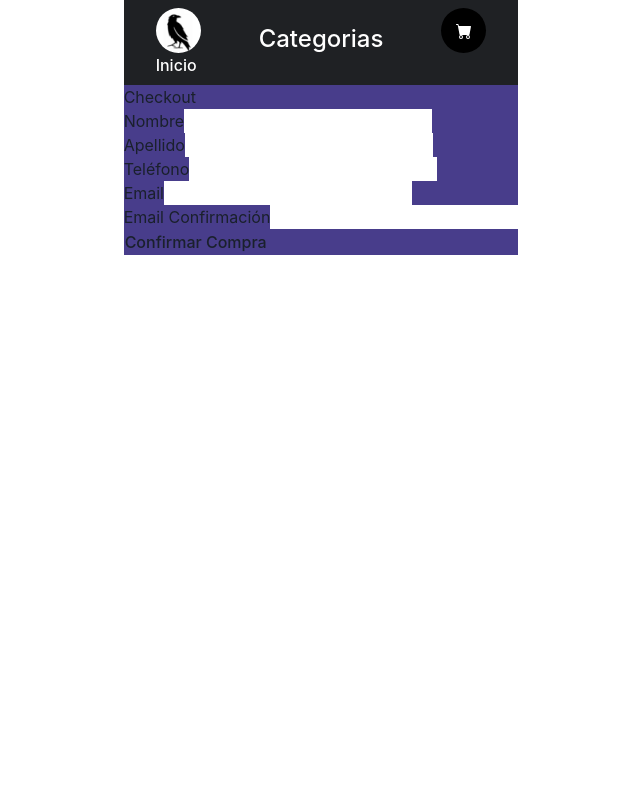
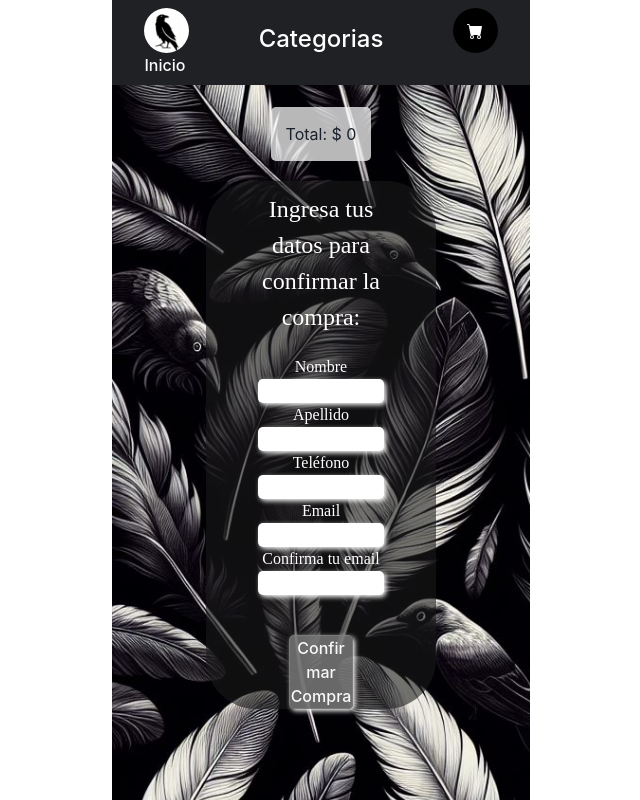
Before and after one commit to SantiagoMarquinez/React, a React (Vite) app: page /checkout in a window 1280 px wide. Shown: the top 800 px of the page, without its empty margins (319-959 px from the left). Built offline with nearby package versions, Linux system fonts and the light colour scheme.

Commit message:
modifique la estetica del carrito, de los items del carrito y del formulario de chekout. agregue sweetalerts para errores en el formulario y para el id de compra

```diff
--- a/src/App.jsx
+++ b/src/App.jsx
@@ -10,7 +10,7 @@ import {CartProvider } from './context/CartContext';
 const App = () => {
   const [carrito, setCarrito] = useState([]);
   return (
-    <div>
+    <div className='principal'>
       <CartProvider>
         <BrowserRouter>
           <NavBar />
--- a/src/components/Cart.jsx
+++ b/src/components/Cart.jsx
@@ -4,32 +4,42 @@ import { Link } from "react-router-dom";
 import CartItem from "../components/CartItem";
 
 const Cart = () => {
-    const {carrito, vaciarCarrito, total, cantidadTotal} = useContext (CartContext);
+    const { carrito, vaciarCarrito, total, cantidadTotal } =
+        useContext(CartContext);
 
     if (cantidadTotal === 0) {
         return (
             <>
                 <div className="carrito">
                     <h2 className="productoCarrito">No hay productos en el carrito.</h2>
-                    <Link to="/" className="productoCarrito"> Ver produtos </Link>
+                    <Link to="/" className="productoCarrito">
+                        {" "}
+                        Ver produtos{" "}
+                    </Link>
                 </div>
             </>
-        )
+        );
     }
 
     return (
-        <div className="carrito">
-            <div className="productoCarrito">
-                {
-                    carrito.map(prod => <CartItem key={prod.producto.id} {...prod} />)
-                }
+        <>
+            <div className="carrito">
+                {carrito.map((prod) => (
+                    <div key={prod.producto.id} className="productoCarrito">
+                        <CartItem {...prod} />
+                    </div>
+                ))}
+            </div>
+            <div className="resumenCarrito">
                 <h3>Total: ${total} </h3>
                 <h3>Cantidad Total: {cantidadTotal} </h3>
-                <button onClick={() => vaciarCarrito()}> Vaciar carrito </button>
-                <Link to="/checkout">Finalizar compra</Link>
+                <div className="contenedorBotonesCarrito">
+                    <button className="botonCarrito" onClick={() => vaciarCarrito()}> Vaciar carrito </button>
+                    <Link to="/checkout" className="botonCarrito">Finalizar compra</Link>
+                </div>
             </div>
-        </div>
-        )
-}
+        </>
+    );
+};
 
-export default Cart
+export default Cart;
--- a/src/components/CartItem.jsx
+++ b/src/components/CartItem.jsx
@@ -9,7 +9,7 @@ const CartItem = ({producto, cantidad}) => {
             <h3>{producto.nombre}</h3>
             <p>Cantidad: {cantidad}</p>
             <p>Precio: {producto.precio}</p>
-            <button onClick={() => eliminarProducto(producto.id)}> Eliminar </button>
+            <button className="botonCarrito" onClick={() => eliminarProducto(producto.id)}> Eliminar </button>
             <hr />
         </div>
     )
--- a/src/components/checkOut/checkOut.jsx
+++ b/src/components/checkOut/checkOut.jsx
@@ -2,8 +2,19 @@ import { useState, useEffect, useContext } from "react";
 import { CartContext } from "../../context/CartContext";
 import { db } from "../../firebase/config";
 import { collection, addDoc, updateDoc, doc, getDoc, query, where, getDocs } from "firebase/firestore";
+import Swal from "sweetalert2";
 
 const Checkout = () => {
+    function showSwal(ordenId) {
+        Swal.fire({
+            position: "top-end",
+            icon: "success",
+            title: "¡Gracias por su compra!",
+            text: `Este es el identificador de su orden: ${ordenId}`,
+            showConfirmButton: true,
+        });
+    }
+
     const [nombre, setNombre] = useState("");
     const [apellido, setApellido] = useState("");
     const [telefono, setTelefono] = useState("");
@@ -12,18 +23,33 @@ const Checkout = () => {
     const [error, setError] = useState("");
     const [ordenId, setOrdenId] = useState("");
     const { carrito, vaciarCarrito, total } = useContext(CartContext);
-
+    useEffect(() => {
+        if (ordenId) {
+            showSwal(ordenId);
+        }
+    }, [ordenId]);
     const manejadorFormulario = async (event) => {
         event.preventDefault();
 
         try {
             // Validaciones de formulario
             if (!nombre || !apellido || !telefono || !email || !emailConfirmacion) {
-                throw new Error("Por favor completa todos los campos");
+                Swal.fire({
+                    icon: "error",
+                    title: "Algo está mal...",
+                    text: "Completa todos los campos"
+                });
+                return;
             }
 
             if (email !== emailConfirmacion) {
-                throw new Error("Los campos del email no coinciden");
+                setError("Los correos no coinciden. Vuelve a intentarlo");
+                Swal.fire({
+                    icon: "error",
+                    title: "Algo está mal...",
+                    text: "Los correos no coinciden. Vuelve a intentarlo"
+                });
+                return;
             }
 
             // Descuento de stock en Firebase
@@ -61,7 +87,13 @@ const Checkout = () => {
             };
 
             if (orden.items.length === 0) {
-                throw new Error("No hay productos en el carrito");
+                setError("No hay productos en el carrito");
+                Swal.fire({
+                    icon: "error",
+                    title: "Algo está mal...",
+                    text: "No hay productos en el carrito"
+                });
+                return;
             }
 
             const docRef = await addDoc(collection(db, "ordenes"), orden);
@@ -69,25 +101,34 @@ const Checkout = () => {
             setOrdenId(docRef.id);
             vaciarCarrito();
         } catch (error) {
-            console.error("Error en el proceso de checkout:", error);
-            setError(error.message || "Se produjo un error durante el proceso de checkout");
+            console.error("Error en el proceso de checkout:", error.message);
         }
     };
 
     return (
-        <div>
-            <h2>Checkout</h2>
-
-            <form onSubmit={manejadorFormulario} className="formulario">
+        <div className="contenedorOrden">
+            <div className="orden">
+                <div className="contenedorProductosOrden">
                     {
                         carrito.map(prod => (
-                        <div key={prod.producto.id}>
-                            <p> {prod.producto.nombre} - Cantidad: {prod.cantidad} </p>
-                            <p>{prod.producto.precio}</p>
+                            <div key={prod.producto.id} className="productoCarrito">
+                                <p> {prod.producto.nombre}</p>
+                                <p>Cantidad: {prod.cantidad} </p>
+                                <p>Subtotal: $ {prod.producto.precio * prod.cantidad}</p>
                                 <hr />
                             </div>
                         ))
                     }
+                </div>
+                <h3 className="totalOrden">Total: $ {total}</h3>
+            </div>
+
+            <form onSubmit={manejadorFormulario} className="contenedorFormulario">
+
+                <div className="formulario">
+
+                    <fieldset className="contenedorCampos">
+                        <legend className="formularioTitulo">Ingresa tus datos para confirmar la compra:</legend>
                         <div className="form-group">
                             <label htmlFor="nombre">Nombre</label>
                             <input type="text" id="nombre" onChange={(e) => setNombre(e.target.value)} />
@@ -109,25 +150,19 @@ const Checkout = () => {
                         </div>
 
                         <div className="form-group">
-    <label htmlFor="emailConfirmacion">Email Confirmación</label>
+                            <label htmlFor="emailConfirmacion">Confirma tu email</label>
                             <input type="email" id="emailConfirmacion" onChange={(e) => setEmailConfirmacion(e.target.value)} />
                         </div>
 
+                        <button className="botonFormulario" type="submit"> Confirmar Compra </button>
+                    </fieldset>
+                </div>
+            </form>
             {
-                    error && <p style={{ color: "orange" }}> {error} </p>
+                        ordenId && showSwal(ordenId)
                     }
+        </div>
+    );
+};
 
-                <button type="submit"> Confirmar Compra </button>
-
-                {
-                    ordenId && (
-                        <strong className="orderId">¡Gracias por tu compra! Tu número de orden es: {ordenId} </strong>
-                    )
-                }
-
-            </form>
-        </div>
-    )
-}
-
-export default Checkout
+export default Checkout;
--- a/src/index.css
+++ b/src/index.css
@@ -2,10 +2,10 @@
   font-family: Inter, system-ui, Avenir, Helvetica, Arial, sans-serif;
   line-height: 1.5;
   font-weight: 400;
-
   color-scheme: light dark;
   color: #f9f9f9bd;
-  background-color: #1a1a1a;
+  background-image: url("../src/assets/images/fondo.jpg");
+  background-size: cover;
   font-synthesis: none;
   text-rendering: optimizeLegibility;
   -webkit-font-smoothing: antialiased;
@@ -73,12 +73,11 @@ button:focus-visible {
   display: flex;
   flex-direction: row;
   flex-wrap: wrap;
-  background-image: url(../src/assets/images/fondo.jpg);
-    justify-content: space-around;
+  /* justify-content: space-around; */
 }
 
 .card{
-  width: 30%;
+  max-width: 15%;
   display: flex;
 }
 
@@ -107,11 +106,98 @@ button:focus-visible {
 }
 
 .carrito{
-  background-image: url("../src/assets/images/fondo.jpg");
+  display: flex;
+  flex-direction: row;
+  flex-wrap: wrap;
+  justify-content: flex-start;
+  padding-top: 1%;
+  padding-bottom: 1%;
+}
+
+.resumenCarrito{
+  width: 17em;
+  display: flex;
+  flex-direction:column;
+  background-color: #f9f9f9bd;
+  border-radius: 5px;
+  gap:5px;
+  padding-left: 1em;
+  margin: 10px 5px 10px 5px
+}
+
+.contenedorBotonesCarrito {
+  display: flex;
+  flex-direction: row;
+  gap: 5px;
+}
+
+.botonCarrito{
+  width: auto;
+  height: auto;
+  box-shadow: 2px 2px 5px #f9f9f9;
+  border-radius: 5px;
+  color: #1a1a1a;
+  background-color: rgba(128, 128, 128, 0.788);
+  margin-bottom: 10px;
+  background-color: rgba(128, 128, 128, 0.788);
+  border: 1px solid rgba(128, 128, 128, 0.788);
+  align-self: center;
+}
+
+.contenedorOrden{
+  display: flex;
+  flex-direction: column;
+
+}
+
+.orden{
+  display: flex;
+  flex-direction: column;
+  /* align-items: start; */
+}
+
+.totalOrden{
+  background-color: #f9f9f9bd;
+  text-align: center;
+  /* display: flex;
+  flex-direction:column;
+ */
+  align-self: center;
+  max-width: 30%;
+  border-radius: 5px;
+  padding: 15px;
+  margin: 10px 5px 10px 5px
+}
+
+.contenedorProductosCarrito{
+  display: flex;
+  flex-direction: row;
+  gap:3px;
+  padding-bottom: 1%;
+  padding-top: 2%;
+  border-radius: 5px;
+  background-color: #f9f9f9bd;
+}
+
+.contenedorProductosOrden{
+  display: flex;
+  flex-direction: row;
+  gap:3px;
+  padding-bottom: 1%;
+  padding-top: 2%;
+  border-radius: 5px;
+  justify-content: center;
 }
 
 .productoCarrito{
   background-color: #f9f9f9bd;
+  display: flex;
+  flex-direction:column;
+  align-self: center;
+  max-width: 30%;
+  border-radius: 5px;
+  padding: 15px;
+  margin: 10px 5px 10px 5px
 }
 
 .chakra-card__footer{
@@ -140,3 +226,87 @@ button:focus-visible {
     background-color: #f9f9f9;
   }
 }
+
+
+.contenedorFormulario {
+  width: 100%;
+  height: 100vh;
+  display: flex;
+  flex-direction: column;
+  padding-top: 10px;
+}
+
+.contenedorCampos{
+  padding-top: 10px;
+  width: 55%;
+  height: auto;
+  border-radius: 50px;
+  display: flex;
+  flex-direction: column;
+  justify-content: center;
+  align-self: center;
+}
+
+.formulario {
+  padding-top: 10px;
+  width: 55%;
+  min-height: 450px;
+  background-color: #1a1a1a96;
+  border-radius: 50px;
+  display: flex;
+  flex-direction: column;
+  justify-content: center;
+  align-self: center;
+}
+
+.formularioTitulo {
+  color: white;
+  /* background-color: #1a1a1a96; */
+  font-size:x-large;
+  font-family: "Josefin";
+  font-weight: lighter;
+  border-radius: 5px;
+  text-align: center;
+  margin-bottom: 10px;
+}
+
+
+.formulario label {
+  text-align: center;
+  color: white;
+  /* background-color: #1a1a1a57; */
+  font-family: "Josefin";
+  font-weight: lighter;
+  display: block;
+  border-radius: 5px;
+}
+
+.formulario input {
+  box-shadow: 2px 2px 5px white;
+  border-radius: 5px;
+  color:  #1a1a1a;
+  background-color: white;
+  width: 100%;
+    align-self: center;
+}
+
+.formulario button {
+  width: 50%;
+  box-shadow: 2px 2px 5px #f9f9f9;
+  border-radius: 5px;
+  color: #f9f9f9;
+  background-color: rgba(128, 128, 128, 0.788);
+  margin-top: 10px;
+  background-color: rgba(128, 128, 128, 0.788);
+  border: 1px solid rgba(128, 128, 128, 0.788);
+  align-self: center;
+  margin-top: 40px;
+}
+
+.principal{
+  background-image: url(../src/assets/images/fondo.jpg);
+  background-size: cover;
+  flex-direction:column;
+  flex-wrap: wrap;
+  align-items: center;
+}
```
Lines whose indentation alone changed are shown as unchanged.
